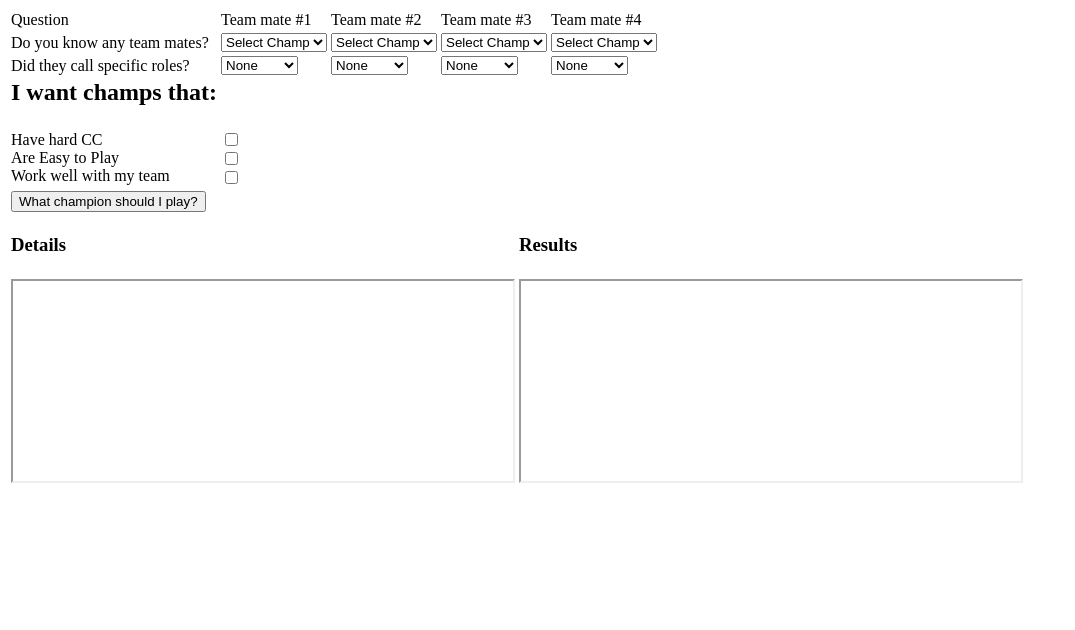
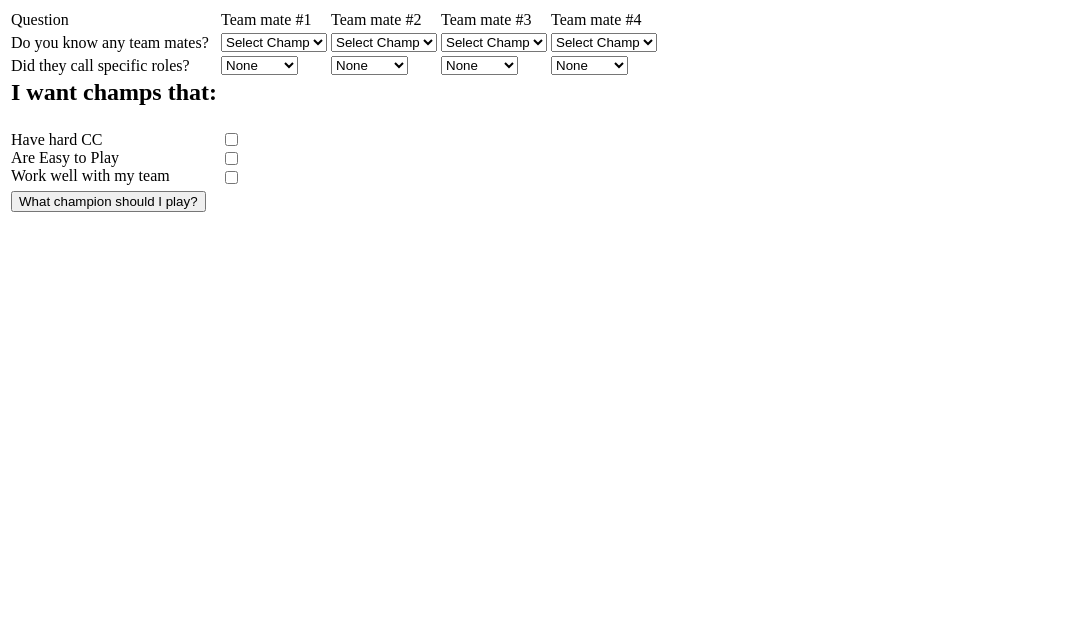
Before and after one commit to ryanDalain/ChampSelect, a PHP site: page / in a window 1280 px wide. Shown: the top 630 px of the page, without its empty margins (0-1075 px from the left). Run offline with PHP 8.4, Linux system fonts and the light colour scheme; data comes from the database, SQL or seed files in the repository.

Commit message:
took out details frame

```diff
--- a/xxx/index.php
+++ b/xxx/index.php
@@ -150,25 +150,7 @@
 	</table>
 </form>
 
-<table>
-	<tr>
-		<td>
-			<h3>Details</h3>
-		</td>
-		<td>
-			<h3>Results</h3>
-		</td>
-	</tr>
-	<tr>
-		<td>
-			<iframe width="500" height="200" name="detailsFrame" frameborder="1"></iframe>
-		</td>
-		<td>
-			<iframe width="500" height="200" name="resultsFrame" frameborder="1"></iframe>
-		</td>
-	</tr>
-</table>
-
+<iframe width="400" height="400" name="resultsFrame" frameborder="0"></iframe>
 
 </body>
 </html>
```
